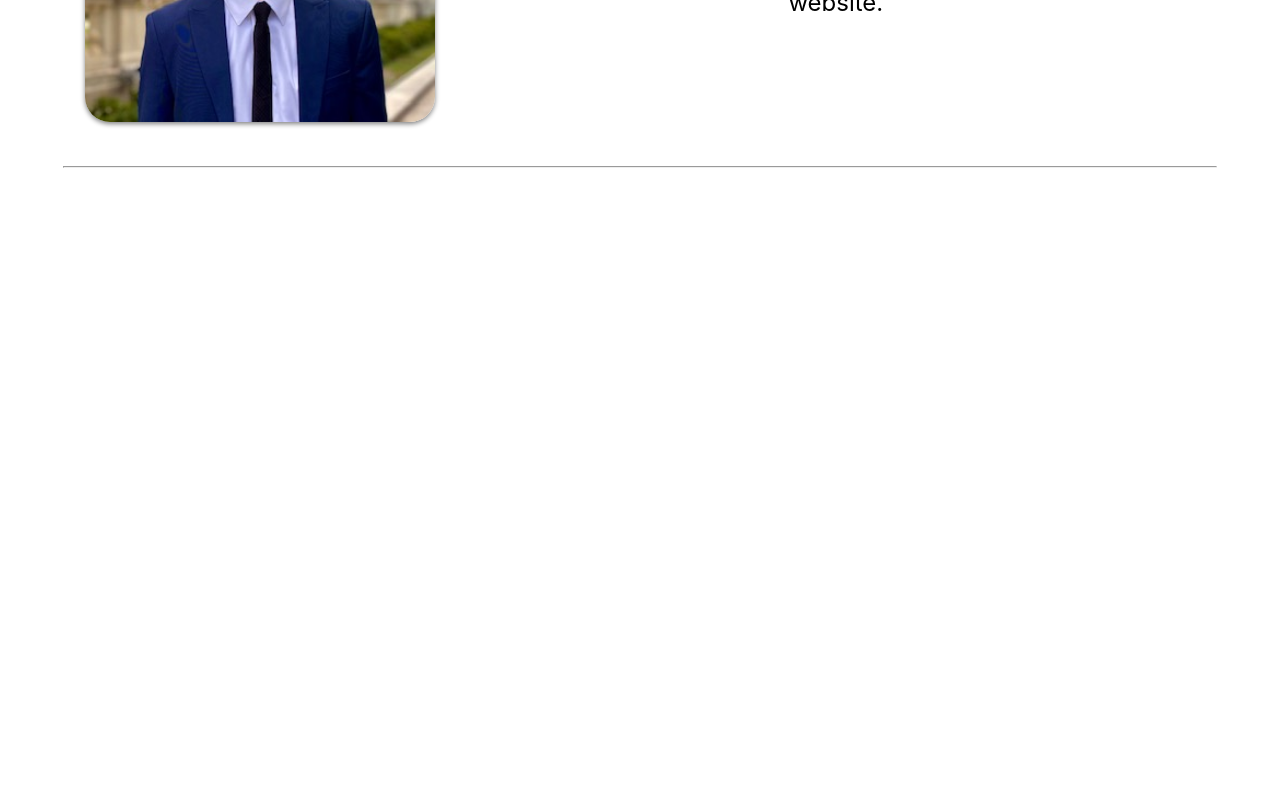
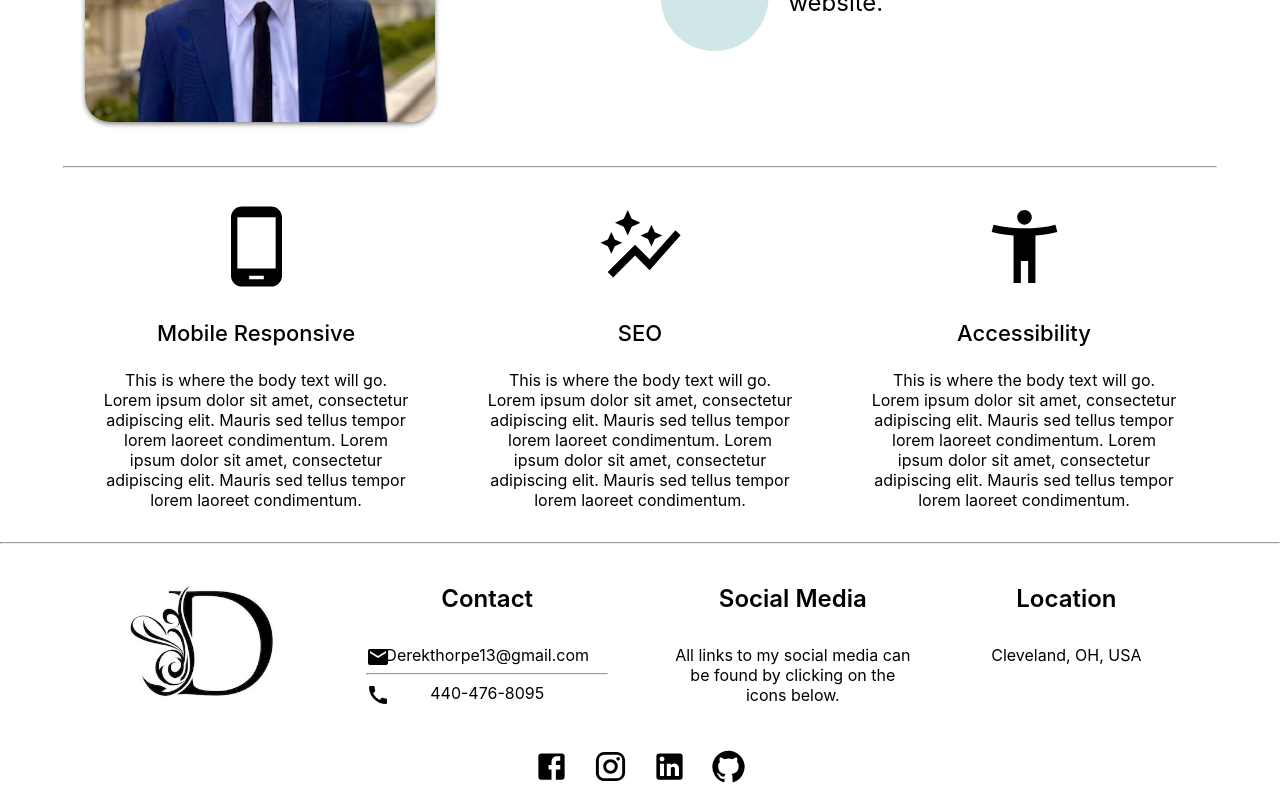
Before and after one commit to DThorpe13/2023_portfolio, a React (Create React App) app: page /about in a window 1280 px wide. Shown: the part 601-1401 px from the top of the page. Before the commit the page ends 800 px from the top, so only its background shows below. Built offline with nearby package versions, Linux system fonts and the light colour scheme.

Commit message:
updated about me and footer

```diff
--- a/src/App.css
+++ b/src/App.css
@@ -1,5 +1,8 @@
 .App {
   text-align: center;
+}
+html, body {
+  overflow-x: hidden;
 }
 
 .App-logo {
@@ -27,6 +30,7 @@
 .App-link {
   color: #61dafb;
 }
+
 
 @keyframes App-logo-spin {
   from {
--- a/src/App.js
+++ b/src/App.js
@@ -8,6 +8,7 @@ import NoPage from './pages/NoPage';
 import Contact from './pages/Contact';
 import Projects from './pages/Projects';
 import Skills from './pages/Skills';
+import Footer from './components/footer/footer';
 
 function App() {
   return (
@@ -26,6 +27,7 @@ function App() {
             </Route>
         </Routes>
       </BrowserRouter>
+      <Footer />
     </div>
   );
 }
--- a/src/components/about/about.css
+++ b/src/components/about/about.css
@@ -4,6 +4,24 @@
     padding: 3em 5em;
     box-shadow: 0 0 15px -10px gray;
     margin-bottom: 1em;
+}
+
+.seo-contain {
+    width: 90%;
+    margin-left: 5%;
+}
+
+.svg-icons {
+    transform: scale(2.5);
+    margin: 1.5em;
+}
+.icon-header {
+    font-size: 22px;
+    font-weight: 500;
+}
+.icon-body {
+    margin: 1.5em;
+    padding: 0px 15px;
 }
 
 .about-container {
@@ -23,11 +41,24 @@
     height: 350px;
     width: 350px;
 }
+.bubble-icon {
+    transform: scale(27);
+    color: teal;
+    position: absolute;
+    top: 53%;
+    left: 49%;
+    opacity: 0.18;
+  }
 
 @media only screen and (max-width:480px) {
     .about-intro {
         padding: 1em 1em;
 
+    }
+    .bubble-icon {
+        transform: scale(15);
+        top: 25%;
+        opacity: 0.15;
     }
     .about-container {
         padding: 0em 1em;
--- a/src/components/about/about.js
+++ b/src/components/about/about.js
@@ -1,6 +1,10 @@
 import React from 'react';
 import './about.css';
-import Selfie from '../../images/self.jpg'
+import Selfie from '../../images/self.jpg';
+import AutoGraphIcon from '@mui/icons-material/AutoGraph';
+import PhoneAndroidIcon from '@mui/icons-material/PhoneAndroid';
+import AccessibilityNewIcon from '@mui/icons-material/AccessibilityNew';
+import BubbleChartIcon from '@mui/icons-material/BubbleChart';
 
 const about = () => {
   return (
@@ -10,25 +14,41 @@ const about = () => {
       </p>
       <div className='columns-container about-container'>
         <div className='col-lg-4 col-xs-12'>
-            <img className='self-image' src={Selfie} alt="self"/>
+          <img className='self-image' src={Selfie} alt="self" loading='lazy' />
         </div>
         <div className='col-lg-8 col-xs-12 brand-statement'>
           <p>- As a Frontend Developer, I have always taken a great pride in the process of creating, designing, updating, and maintaining web applications, while ensuring that what I am working becomes a mobile responsive, accessable website.
           </p>
         </div>
       </div>
-        <hr style={{width: "90%"}}/>
-        <div className='columns-container'>
-          <div className='col-lg-4 col-xs 12'>
-
+      <hr style={{ width: "90%" }} />
+      <div className='columns-container seo-contain'>
+        <div className='col-lg-4 col-xs-12'>
+          <PhoneAndroidIcon fontSize='large' className='svg-icons' />
+          <p className='icon-header'>Mobile Responsive</p>
+          <p className='icon-body'>This is where the body text will go.
+            Lorem ipsum dolor sit amet, consectetur adipiscing elit. Mauris sed tellus tempor lorem laoreet condimentum.
+            Lorem ipsum dolor sit amet, consectetur adipiscing elit. Mauris sed tellus tempor lorem laoreet condimentum.
+          </p>
         </div>
-          <div className='col-lg-4 col-xs 12'>
-
+        <div className='col-lg-4 col-xs-12'>
+          <AutoGraphIcon fontSize='large' className='svg-icons' />
+          <p className='icon-header'>SEO</p>
+          <p className='icon-body'>This is where the body text will go.
+            Lorem ipsum dolor sit amet, consectetur adipiscing elit. Mauris sed tellus tempor lorem laoreet condimentum.
+            Lorem ipsum dolor sit amet, consectetur adipiscing elit. Mauris sed tellus tempor lorem laoreet condimentum.
+          </p>
         </div>
-          <div className='col-lg-4 col-xs 12'>
-
+        <div className='col-lg-4 col-xs-12'>
+          <AccessibilityNewIcon fontSize='large' className='svg-icons' />
+          <p className='icon-header'>Accessibility</p>
+          <p className='icon-body'>This is where the body text will go.
+            Lorem ipsum dolor sit amet, consectetur adipiscing elit. Mauris sed tellus tempor lorem laoreet condimentum.
+            Lorem ipsum dolor sit amet, consectetur adipiscing elit. Mauris sed tellus tempor lorem laoreet condimentum.
+          </p>
         </div>
       </div>
+      <BubbleChartIcon className='bubble-icon'/>
     </div>
   )
 }
--- a/src/components/banner/banner.css
+++ b/src/components/banner/banner.css
@@ -1,6 +1,5 @@
 .banner {
-    background: rgb(7,61,241);
-    background: linear-gradient(90deg, rgba(7,61,241,1) 0%, rgba(99,166,255,1) 40%, rgba(45,254,239,1) 100%);
+    background-color: rgb(129,191,191);
     position: fixed;
     top: 0;
     width: 100%;
@@ -9,7 +8,8 @@
 }
 
 .banner p {
-    color: white;
+    color: black;
+    font-weight: 500;
 }
 .banner p:hover {
     color: black;
--- /dev/null
+++ b/src/components/footer/footer.css
@@ -0,0 +1,54 @@
+.social-links {
+    margin: 12px;
+}
+.footer-right {
+    width: 90%;
+}
+.footer-left {
+    width: 90%;
+    margin-left: 10%;
+}
+.footer-initial {
+    width: 60%;
+    margin-right: 25px;
+}
+.footer-head {
+    font-size: 24px;
+    font-weight: 600;
+    /* color: rgb(129,191,191); */
+}
+.footer-para {
+    margin-top: 2em;
+    position: relative;
+}
+.mail-icon {
+    position: absolute;
+    left: 0;
+}
+.cell-icon {
+    position: absolute;
+    left: 0;
+}
+@media only screen and (max-width:480px) {
+    .footer-initial {
+        width: 40%;
+        margin-right: 10%;
+    }
+    .footer-left {
+        margin-left: 0;
+    }
+    .footer-left hr {
+        width: 95%;
+        margin-right: 5%;
+    }
+    .social-links-container {
+        padding-top: 5px;
+    }
+    .footer-head {
+        margin-top: 1em;
+        margin-right: 5%;
+    }
+    .footer-right .footer-para {
+        margin-right: 5%;
+    }
+}
--- /dev/null
+++ b/src/components/footer/footer.js
@@ -0,0 +1,51 @@
+import React from 'react';
+import './footer.css';
+import FacebookIcon from '@mui/icons-material/Facebook';
+import InstagramIcon from '@mui/icons-material/Instagram';
+import LinkedInIcon from '@mui/icons-material/LinkedIn';
+import GitHubIcon from '@mui/icons-material/GitHub';
+import CallIcon from '@mui/icons-material/Call';
+import MailIcon from '@mui/icons-material/Mail';
+import LetterD from '../../images/letter-D.jpeg';
+
+const footer = () => {
+  return (
+    <div>
+        <hr />
+        <div className='columns-container'>
+            <div className='col-lg-6 col-xs-12'>
+            <div className='columns-container footer-left'>
+                    <div className='col-lg-6 col-xs-12'>
+                        <img src={LetterD} alt='footer-initial' className='footer-initial'/>
+                    </div>
+                    <div className='col-lg-6 col-xs-12'>
+                        <p className='footer-head'>Contact</p>
+                        <p className='footer-para'><span><MailIcon className='mail-icon' fontSize='medium' /></span> Derekthorpe13@gmail.com<hr /><span><CallIcon className='cell-icon' fontSize='medium' /></span> 440-476-8095</p>
+                    </div>
+                </div>
+
+            </div>
+            <div className='col-lg-6 col-xs-12'>
+                <div className='columns-container footer-right'>
+                    <div className='col-lg-6 col-xs-12'>
+                        <p className='footer-head'>Social Media</p>
+                        <p className='footer-para'>All links to my social media can be found by clicking on the icons below.</p>
+                    </div>
+                    <div className='col-lg-6 col-xs-12'>
+                        <p className='footer-head'>Location</p>
+                        <p className='footer-para'>Cleveland, OH, USA</p>
+                    </div>
+                </div>
+            </div>
+        </div>
+        <div className='social-links-container'>
+            <FacebookIcon className='social-links' fontSize='large'/>
+            <InstagramIcon className='social-links' fontSize='large'/>
+            <LinkedInIcon className='social-links' fontSize='large'/>
+            <GitHubIcon className='social-links' fontSize='large'/>
+          </div>
+    </div>
+  )
+}
+
+export default footer
```
Also changed, not shown: src/images/letter-D.jpeg (added). Lines whose indentation alone changed are shown as unchanged.
